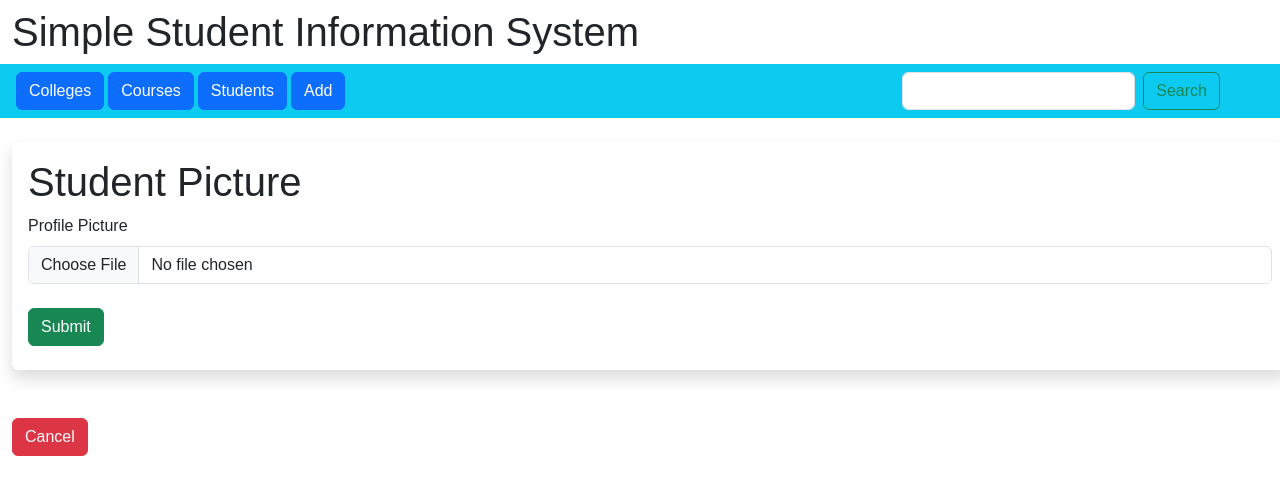
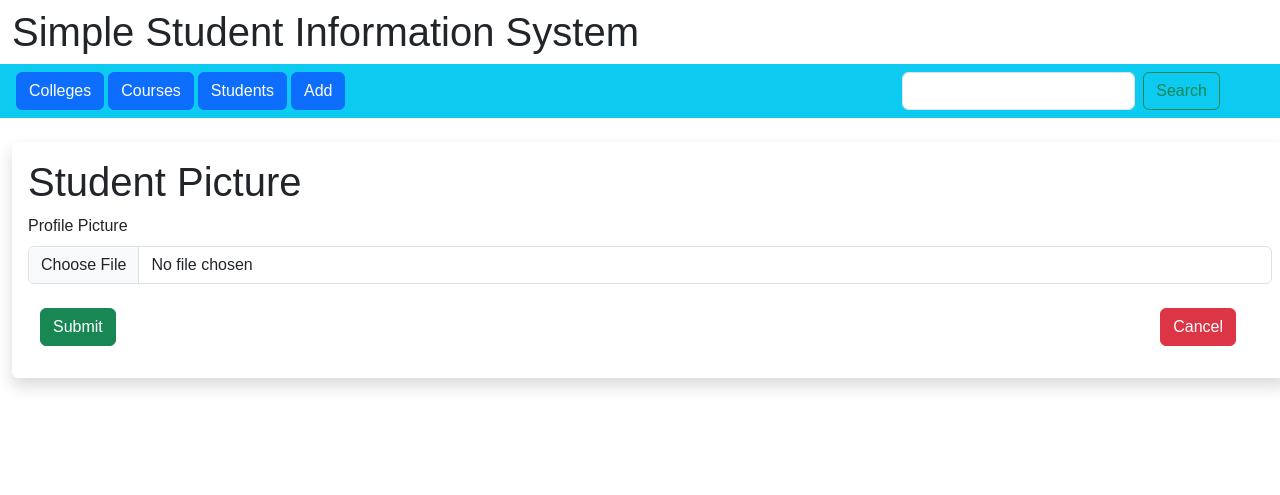
Before and after one commit to Daine-C/SSIS3, a Flask app: page /students/upload/1 in a window 1280 px wide. Shown: the top 495 px of the page. Run offline with Flask 3, Linux system fonts and the light colour scheme; data that the repository does not hold is empty; some libraries are stand-ins or nearby versions.

Commit message:
Button position

```diff
--- a/templates/AddImg.html
+++ b/templates/AddImg.html
@@ -14,11 +14,21 @@
                 {{ form.hidden_tag() }}
                 {{ form.pfp.label(class="form-label") }}
                 {{ form.pfp(class="form-control", accept="image/*") }}
-                <br/>
-                {{ form.submit(class="btn btn-success", for="form-group") }}
-                <br/>
+                <div class="row container-fluid">
+                    <div class="col-8">
+                        <br/>
+                        {{ form.submit(class="btn btn-success") }}
+                        <br/>
+                    </div>
+                    <div class="col-4">
+                        <div class="float-end">
+                            <br/>
+                            <a type="button" class="btn btn-danger mb-2" href="{{ url_for('student') }}">Cancel</a>
+                        </div>
+                    </div>
+                </div>
             </form>
         </div>
     </div>
-    <a type="button" class="btn btn-danger" href="{{ url_for('student') }}">Cancel</a>
+
 {% endblock %}
```
